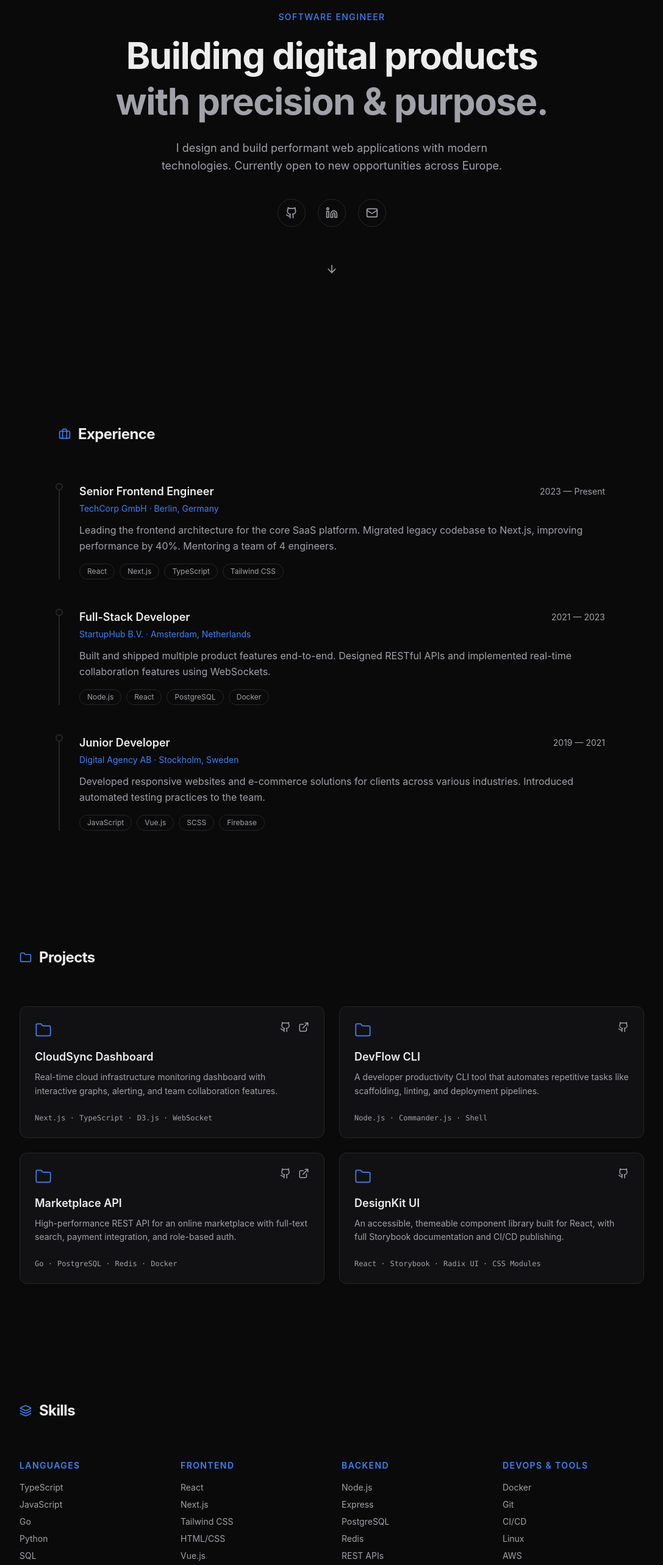
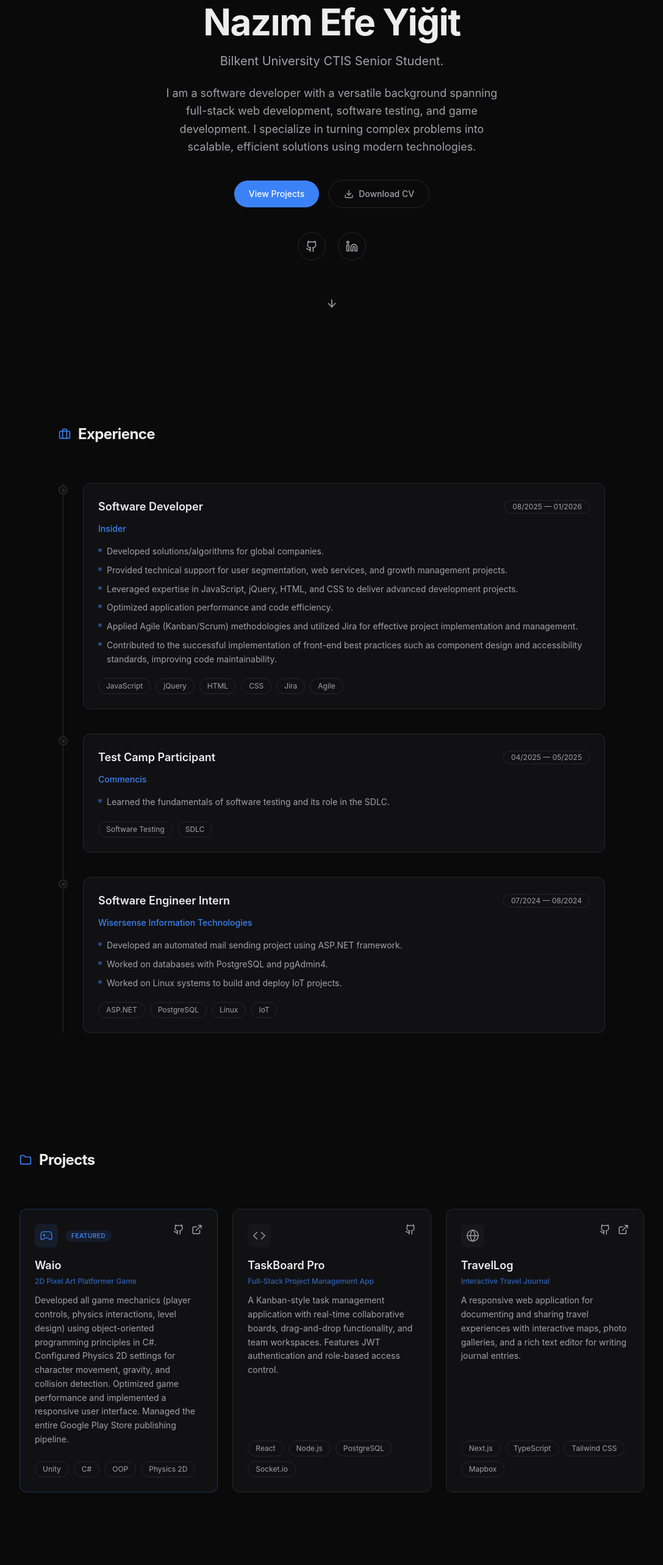
Before and after one commit to nefeygt/portfolio, a Next.js app: page / in a window 1280 px wide. Shown: the part 200-2766 px from the top of the page at 61% size, without its empty margins (96-1183 px from the left). Built offline with nearby package versions, Linux system fonts and the light colour scheme.

Commit message:
updated info

```diff
--- a/package.json
+++ b/package.json
@@ -1 +1 @@
-{"name":"portfolio","version":"0.1.0","private":true,"scripts":{"dev":"next dev","build":"next build","start":"next start","lint":"next lint"},"dependencies":{"next":"^15.1.0","react":"^19.0.0","react-dom":"^19.0.0","lucide-react":"^0.468.0"},"devDependencies":{"@types/node":"^22.0.0","@types/react":"^19.0.0","@types/react-dom":"^19.0.0","typescript":"^5.7.0","tailwindcss":"^4.0.0","@tailwindcss/postcss":"^4.0.0","eslint":"^9.0.0","eslint-config-next":"^15.1.0"}}
+{"name":"portfolio","version":"0.1.0","private":true,"scripts":{"dev":"next dev","build":"next build","start":"next start","lint":"next lint"},"dependencies":{"framer-motion":"^12.36.0","lucide-react":"^0.468.0","next":"^15.1.0","react":"^19.0.0","react-dom":"^19.0.0"},"devDependencies":{"@tailwindcss/postcss":"^4.0.0","@types/node":"^22.0.0","@types/react":"^19.0.0","@types/react-dom":"^19.0.0","eslint":"^9.0.0","eslint-config-next":"^15.1.0","tailwindcss":"^4.0.0","typescript":"^5.7.0"}}
--- a/src/components/ExperienceSection.tsx
+++ b/src/components/ExperienceSection.tsx
@@ -2,31 +2,38 @@ import { Briefcase } from "lucide-react";
 
 const experiences = [
   {
-    role: "Senior Frontend Engineer",
-    company: "TechCorp GmbH",
-    location: "Berlin, Germany",
-    period: "2023 — Present",
-    description:
-      "Leading the frontend architecture for the core SaaS platform. Migrated legacy codebase to Next.js, improving performance by 40%. Mentoring a team of 4 engineers.",
-    technologies: ["React", "Next.js", "TypeScript", "Tailwind CSS"],
+    role: "Software Developer",
+    company: "Insider",
+    period: "08/2025 — 01/2026",
+    bullets: [
+      "Developed solutions/algorithms for global companies.",
+      "Provided technical support for user segmentation, web services, and growth management projects.",
+      "Leveraged expertise in JavaScript, jQuery, HTML, and CSS to deliver advanced development projects.",
+      "Optimized application performance and code efficiency.",
+      "Applied Agile (Kanban/Scrum) methodologies and utilized Jira for effective project implementation and management.",
+      "Contributed to the successful implementation of front-end best practices such as component design and accessibility standards, improving code maintainability.",
+    ],
+    technologies: ["JavaScript", "jQuery", "HTML", "CSS", "Jira", "Agile"],
   },
   {
-    role: "Full-Stack Developer",
-    company: "StartupHub B.V.",
-    location: "Amsterdam, Netherlands",
-    period: "2021 — 2023",
-    description:
-      "Built and shipped multiple product features end-to-end. Designed RESTful APIs and implemented real-time collaboration features using WebSockets.",
-    technologies: ["Node.js", "React", "PostgreSQL", "Docker"],
+    role: "Test Camp Participant",
+    company: "Commencis",
+    period: "04/2025 — 05/2025",
+    bullets: [
+      "Learned the fundamentals of software testing and its role in the SDLC.",
+    ],
+    technologies: ["Software Testing", "SDLC"],
   },
   {
-    role: "Junior Developer",
-    company: "Digital Agency AB",
-    location: "Stockholm, Sweden",
-    period: "2019 — 2021",
-    description:
-      "Developed responsive websites and e-commerce solutions for clients across various industries. Introduced automated testing practices to the team.",
-    technologies: ["JavaScript", "Vue.js", "SCSS", "Firebase"],
+    role: "Software Engineer Intern",
+    company: "Wisersense Information Technologies",
+    period: "07/2024 — 08/2024",
+    bullets: [
+      "Developed an automated mail sending project using ASP.NET framework.",
+      "Worked on databases with PostgreSQL and pgAdmin4.",
+      "Worked on Linux systems to build and deploy IoT projects.",
+    ],
+    technologies: ["ASP.NET", "PostgreSQL", "Linux", "IoT"],
   },
 ];
 
@@ -39,39 +46,58 @@ export default function ExperienceSection() {
           <h2 className="text-2xl font-bold tracking-tight">Experience</h2>
         </div>
 
-        <div className="space-y-12">
+        {/* Timeline */}
+        <div className="relative">
+          {/* Vertical line */}
+          <div className="absolute left-[7px] top-0 h-full w-px bg-border" />
+
+          <div className="space-y-10">
             {experiences.map((exp, i) => (
-            <article
-              key={i}
-              className="group relative border-l-2 border-border pl-8 transition-colors hover:border-accent"
-            >
-              <div className="absolute -left-[7px] top-0 h-3 w-3 rounded-full border-2 border-border bg-background transition-colors group-hover:border-accent" />
-
-              <div className="mb-1 flex flex-col gap-1 sm:flex-row sm:items-center sm:justify-between">
-                <h3 className="text-lg font-semibold">{exp.role}</h3>
-                <span className="text-sm text-muted">{exp.period}</span>
+              <article key={i} className="group relative pl-10">
+                {/* Timeline dot */}
+                <div className="absolute left-0 top-1 z-10 flex h-[15px] w-[15px] items-center justify-center rounded-full border-2 border-border bg-background transition-colors group-hover:border-accent group-hover:bg-accent/10">
+                  <div className="h-1.5 w-1.5 rounded-full bg-border transition-colors group-hover:bg-accent" />
                 </div>
 
-              <p className="mb-3 text-sm text-accent">
-                {exp.company} &middot; {exp.location}
+                {/* Card */}
+                <div className="rounded-xl border border-border bg-card p-6 transition-all duration-300 group-hover:border-accent/40 group-hover:shadow-[0_0_20px_rgba(59,130,246,0.06)]">
+                  <div className="mb-3 flex flex-col gap-1 sm:flex-row sm:items-center sm:justify-between">
+                    <h3 className="text-lg font-semibold">{exp.role}</h3>
+                    <span className="shrink-0 rounded-full border border-border px-3 py-0.5 text-xs text-muted">
+                      {exp.period}
+                    </span>
+                  </div>
+
+                  <p className="mb-4 text-sm font-medium text-accent">
+                    {exp.company}
                   </p>
 
-              <p className="mb-4 leading-relaxed text-muted">
-                {exp.description}
-              </p>
+                  <ul className="mb-5 space-y-2">
+                    {exp.bullets.map((bullet, j) => (
+                      <li
+                        key={j}
+                        className="flex gap-2 text-sm leading-relaxed text-muted"
+                      >
+                        <span className="mt-1.5 h-1.5 w-1.5 shrink-0 rounded-full bg-accent/50" />
+                        {bullet}
+                      </li>
+                    ))}
+                  </ul>
 
                   <div className="flex flex-wrap gap-2">
                     {exp.technologies.map((tech) => (
                       <span
                         key={tech}
-                    className="rounded-full border border-border px-3 py-1 text-xs text-muted"
+                        className="rounded-full border border-border px-3 py-1 text-xs text-muted transition-colors group-hover:border-accent/30 group-hover:text-foreground"
                       >
                         {tech}
                       </span>
                     ))}
                   </div>
+                </div>
               </article>
             ))}
+          </div>
         </div>
       </div>
     </section>
--- a/src/components/HeroSection.tsx
+++ b/src/components/HeroSection.tsx
@@ -1,28 +1,98 @@
-import { ArrowDown, Github, Linkedin, Mail } from "lucide-react";
+"use client";
+
+import { motion, type Variants } from "framer-motion";
+import { ArrowDown, Download, Github, Linkedin } from "lucide-react";
+
+const fadeUp: Variants = {
+  hidden: { opacity: 0, y: 20 },
+  visible: (i: number) => ({
+    opacity: 1,
+    y: 0,
+    transition: { duration: 0.5, delay: i * 0.15, ease: [0.25, 0.1, 0.25, 1] },
+  }),
+};
 
 export default function HeroSection() {
   return (
     <section className="flex min-h-screen items-center justify-center px-6 pt-20">
       <div className="mx-auto max-w-3xl text-center">
-        <p className="mb-4 text-sm font-medium tracking-widest text-accent uppercase">
-          Software Engineer
-        </p>
+        <motion.p
+          className="mb-4 text-sm font-medium tracking-widest text-accent uppercase"
+          variants={fadeUp}
+          initial="hidden"
+          animate="visible"
+          custom={0}
+        >
+          Software Developer
+        </motion.p>
 
-        <h1 className="mb-6 text-4xl font-bold leading-tight tracking-tight sm:text-5xl lg:text-6xl">
-          Building digital products
-          <br />
-          <span className="text-muted">with precision & purpose.</span>
-        </h1>
+        <motion.h1
+          className="mb-3 text-4xl font-bold leading-tight tracking-tight sm:text-5xl lg:text-6xl"
+          variants={fadeUp}
+          initial="hidden"
+          animate="visible"
+          custom={1}
+        >
+          Nazım Efe Yiğit
+        </motion.h1>
 
-        <p className="mx-auto mb-10 max-w-xl text-base leading-relaxed text-muted sm:text-lg">
-          I design and build performant web applications with modern
-          technologies. Currently open to new opportunities across Europe.
-        </p>
+        <motion.p
+          className="mb-6 text-lg text-muted sm:text-xl"
+          variants={fadeUp}
+          initial="hidden"
+          animate="visible"
+          custom={2}
+        >
+          Bilkent University CTIS Senior Student.
+        </motion.p>
+
+        <motion.p
+          className="mx-auto mb-10 max-w-xl text-base leading-relaxed text-muted sm:text-lg"
+          variants={fadeUp}
+          initial="hidden"
+          animate="visible"
+          custom={3}
+        >
+          I am a software developer with a versatile background spanning
+          full-stack web development, software testing, and game development. I
+          specialize in turning complex problems into scalable, efficient
+          solutions using modern technologies.
+        </motion.p>
+
+        {/* CTA buttons */}
+        <motion.div
+          className="mb-10 flex flex-col items-center justify-center gap-4 sm:flex-row"
+          variants={fadeUp}
+          initial="hidden"
+          animate="visible"
+          custom={4}
+        >
+          <a
+            href="#projects"
+            className="inline-flex items-center gap-2 rounded-full bg-accent px-6 py-3 text-sm font-medium text-white transition-colors hover:bg-accent-hover"
+          >
+            View Projects
+          </a>
+          <a
+            href="/cv.pdf"
+            download
+            className="inline-flex items-center gap-2 rounded-full border border-border px-6 py-3 text-sm font-medium text-muted transition-colors hover:border-accent hover:text-accent"
+          >
+            <Download size={16} />
+            Download CV
+          </a>
+        </motion.div>
 
         {/* Social links */}
-        <div className="mb-16 flex items-center justify-center gap-5">
+        <motion.div
+          className="mb-16 flex items-center justify-center gap-5"
+          variants={fadeUp}
+          initial="hidden"
+          animate="visible"
+          custom={5}
+        >
           <a
-            href="https://github.com"
+            href="https://github.com/nefeygt"
             target="_blank"
             rel="noopener noreferrer"
             aria-label="GitHub"
@@ -31,7 +101,7 @@ export default function HeroSection() {
             <Github size={20} />
           </a>
           <a
-            href="https://linkedin.com"
+            href="https://linkedin.com/in/nazımefeyiğit"
             target="_blank"
             rel="noopener noreferrer"
             aria-label="LinkedIn"
@@ -39,23 +109,20 @@ export default function HeroSection() {
           >
             <Linkedin size={20} />
           </a>
-          <a
-            href="mailto:hello@example.com"
-            aria-label="Email"
-            className="rounded-full border border-border p-3 text-muted transition-colors hover:border-accent hover:text-accent"
-          >
-            <Mail size={20} />
-          </a>
-        </div>
+        </motion.div>
 
         {/* Scroll hint */}
-        <a
+        <motion.a
           href="#experience"
           className="inline-flex animate-bounce text-muted transition-colors hover:text-foreground"
           aria-label="Scroll to experience"
+          variants={fadeUp}
+          initial="hidden"
+          animate="visible"
+          custom={6}
         >
           <ArrowDown size={20} />
-        </a>
+        </motion.a>
       </div>
     </section>
   );
--- a/src/components/ProjectsSection.tsx
+++ b/src/components/ProjectsSection.tsx
@@ -1,35 +1,54 @@
-import { ExternalLink, Folder, Github } from "lucide-react";
+import {
+  ExternalLink,
+  Folder,
+  Gamepad2,
+  Github,
+  Code,
+  Globe,
+} from "lucide-react";
+import type { LucideIcon } from "lucide-react";
 
-const projects = [
+interface Project {
+  title: string;
+  subtitle: string;
+  description: string;
+  technologies: string[];
+  icon: LucideIcon;
+  featured?: boolean;
+  github?: string;
+  live?: string;
+}
+
+const projects: Project[] = [
   {
-    title: "CloudSync Dashboard",
+    title: "Waio",
+    subtitle: "2D Pixel Art Platformer Game",
     description:
-      "Real-time cloud infrastructure monitoring dashboard with interactive graphs, alerting, and team collaboration features.",
-    technologies: ["Next.js", "TypeScript", "D3.js", "WebSocket"],
-    github: "https://github.com",
-    live: "https://example.com",
+      "Developed all game mechanics (player controls, physics interactions, level design) using object-oriented programming principles in C#. Configured Physics 2D settings for character movement, gravity, and collision detection. Optimized game performance and implemented a responsive user interface. Managed the entire Google Play Store publishing pipeline.",
+    technologies: ["Unity", "C#", "OOP", "Physics 2D"],
+    icon: Gamepad2,
+    featured: true,
+    github: "https://github.com/nefeygt",
+    live: "#",
   },
   {
-    title: "DevFlow CLI",
+    title: "TaskBoard Pro",
+    subtitle: "Full-Stack Project Management App",
     description:
-      "A developer productivity CLI tool that automates repetitive tasks like scaffolding, linting, and deployment pipelines.",
-    technologies: ["Node.js", "Commander.js", "Shell"],
-    github: "https://github.com",
+      "A Kanban-style task management application with real-time collaborative boards, drag-and-drop functionality, and team workspaces. Features JWT authentication and role-based access control.",
+    technologies: ["React", "Node.js", "PostgreSQL", "Socket.io"],
+    icon: Code,
+    github: "https://github.com/nefeygt",
   },
   {
-    title: "Marketplace API",
+    title: "TravelLog",
+    subtitle: "Interactive Travel Journal",
     description:
-      "High-performance REST API for an online marketplace with full-text search, payment integration, and role-based auth.",
-    technologies: ["Go", "PostgreSQL", "Redis", "Docker"],
-    github: "https://github.com",
-    live: "https://example.com",
-  },
-  {
-    title: "DesignKit UI",
-    description:
-      "An accessible, themeable component library built for React, with full Storybook documentation and CI/CD publishing.",
-    technologies: ["React", "Storybook", "Radix UI", "CSS Modules"],
-    github: "https://github.com",
+      "A responsive web application for documenting and sharing travel experiences with interactive maps, photo galleries, and a rich text editor for writing journal entries.",
+    technologies: ["Next.js", "TypeScript", "Tailwind CSS", "Mapbox"],
+    icon: Globe,
+    github: "https://github.com/nefeygt",
+    live: "#",
   },
 ];
 
@@ -42,18 +61,35 @@ export default function ProjectsSection() {
           <h2 className="text-2xl font-bold tracking-tight">Projects</h2>
         </div>
 
-        <div className="grid gap-6 sm:grid-cols-2">
-          {projects.map((project, i) => (
+        <div className="grid gap-6 sm:grid-cols-2 lg:grid-cols-3">
+          {projects.map((project, i) => {
+            const Icon = project.icon;
+            return (
               <article
                 key={i}
-              className="group flex flex-col rounded-xl border border-border bg-card p-6 transition-colors hover:border-accent/40"
+                className={`group flex flex-col rounded-xl border bg-card p-6 transition-all duration-300 hover:shadow-[0_0_24px_rgba(59,130,246,0.08)] ${
+                  project.featured
+                    ? "border-accent/30 sm:col-span-2 lg:col-span-1"
+                    : "border-border hover:border-accent/40"
+                }`}
               >
                 <div className="mb-4 flex items-start justify-between">
-                <Folder
-                  size={28}
-                  className="text-accent"
-                  strokeWidth={1.5}
-                />
+                  <div className="flex items-center gap-3">
+                    <div
+                      className={`rounded-lg p-2 ${
+                        project.featured
+                          ? "bg-accent/10 text-accent"
+                          : "bg-border/30 text-muted group-hover:text-accent"
+                      } transition-colors`}
+                    >
+                      <Icon size={22} strokeWidth={1.5} />
+                    </div>
+                    {project.featured && (
+                      <span className="rounded-full bg-accent/10 px-2.5 py-0.5 text-[10px] font-semibold tracking-wider text-accent uppercase">
+                        Featured
+                      </span>
+                    )}
+                  </div>
                   <div className="flex gap-3">
                     {project.github && (
                       <a
@@ -80,9 +116,13 @@ export default function ProjectsSection() {
                   </div>
                 </div>
 
-              <h3 className="mb-2 text-lg font-semibold transition-colors group-hover:text-accent">
+                <h3 className="mb-1 text-lg font-semibold transition-colors group-hover:text-accent">
                   {project.title}
                 </h3>
+
+                <p className="mb-3 text-xs font-medium text-accent/70">
+                  {project.subtitle}
+                </p>
 
                 <p className="mb-6 flex-1 text-sm leading-relaxed text-muted">
                   {project.description}
@@ -92,17 +132,15 @@ export default function ProjectsSection() {
                   {project.technologies.map((tech) => (
                     <span
                       key={tech}
-                    className="text-xs font-mono text-muted"
+                      className="rounded-full border border-border px-3 py-1 text-xs text-muted transition-colors group-hover:border-accent/30 group-hover:text-foreground"
                     >
                       {tech}
-                    {tech !==
-                      project.technologies[project.technologies.length - 1] &&
-                      " ·"}
                     </span>
                   ))}
                 </div>
               </article>
-          ))}
+            );
+          })}
         </div>
       </div>
     </section>
--- a/src/components/SkillsSection.tsx
+++ b/src/components/SkillsSection.tsx
@@ -1,21 +1,52 @@
-import { Layers } from "lucide-react";
+import { Award, GraduationCap, Layers } from "lucide-react";
 
-const skillCategories = [
+const education = [
   {
-    title: "Languages",
-    skills: ["TypeScript", "JavaScript", "Go", "Python", "SQL"],
+    degree: "B.S. Information Systems and Technologies (CTIS)",
+    school: "Bilkent University",
+    note: "Comprehensive Scholarship",
+    period: "2022 — 2026",
+    location: "Ankara, Turkey",
   },
   {
-    title: "Frontend",
-    skills: ["React", "Next.js", "Tailwind CSS", "HTML/CSS", "Vue.js"],
+    degree: "B.S. Business Information Technology",
+    school: "Haaga-Helia University",
+    note: "Exchange Semester",
+    period: "01/2025 — 05/2025",
+    location: "Helsinki, Finland",
+  },
+];
+
+const certifications = [
+  { name: "ISTQB\u00ae CTFL", detail: "ISTQB Certified Tester Foundation Level" },
+];
+
+const skillGroups = [
+  {
+    title: "Programming Languages",
+    skills: ["C#", "Java", "JavaScript", "HTML/CSS", "Python", "C", "R"],
   },
   {
-    title: "Backend",
-    skills: ["Node.js", "Express", "PostgreSQL", "Redis", "REST APIs"],
+    title: "Frameworks",
+    skills: [".NET", "Django", "FastAPI", "jQuery"],
   },
   {
-    title: "DevOps & Tools",
-    skills: ["Docker", "Git", "CI/CD", "Linux", "AWS"],
+    title: "Data Management",
+    skills: ["MySQL", "Oracle", "PostgreSQL"],
+  },
+  {
+    title: "Tools & Networking",
+    skills: ["Unity", "Git", "Jira", "AWS", "CCNA 1", "CCNA 2"],
+  },
+  {
+    title: "Know-how",
+    skills: [
+      "Object-Oriented Programming",
+      "API Integration",
+      "Linux Systems",
+      "UI/UX Design",
+      "Game Development",
+    ],
   },
 ];
 
@@ -23,29 +54,87 @@ export default function SkillsSection() {
   return (
     <section id="skills" className="px-6 py-24">
       <div className="mx-auto max-w-5xl">
-        <div className="mb-16 flex items-center gap-3">
-          <Layers size={20} className="text-accent" />
-          <h2 className="text-2xl font-bold tracking-tight">Skills</h2>
+        {/* ── Education & Certifications ── */}
+        <div className="mb-20">
+          <div className="mb-12 flex items-center gap-3">
+            <GraduationCap size={20} className="text-accent" />
+            <h2 className="text-2xl font-bold tracking-tight">
+              Education & Certifications
+            </h2>
           </div>
 
-        <div className="grid gap-8 sm:grid-cols-2 lg:grid-cols-4">
-          {skillCategories.map((category) => (
-            <div key={category.title}>
-              <h3 className="mb-4 text-sm font-semibold tracking-widest text-accent uppercase">
-                {category.title}
+          <div className="grid gap-6 sm:grid-cols-2">
+            {education.map((edu) => (
+              <div
+                key={edu.school}
+                className="group rounded-xl border border-border bg-card p-6 transition-all duration-300 hover:border-accent/40 hover:shadow-[0_0_20px_rgba(59,130,246,0.06)]"
+              >
+                <h3 className="mb-1 text-base font-semibold">{edu.degree}</h3>
+                <p className="mb-3 text-sm font-medium text-accent">
+                  {edu.school}
+                </p>
+                <div className="flex flex-wrap items-center gap-2 text-xs text-muted">
+                  <span className="rounded-full border border-border px-2.5 py-0.5">
+                    {edu.period}
+                  </span>
+                  <span className="rounded-full border border-border px-2.5 py-0.5">
+                    {edu.location}
+                  </span>
+                  <span className="rounded-full border border-accent/30 bg-accent/10 px-2.5 py-0.5 text-accent">
+                    {edu.note}
+                  </span>
+                </div>
+              </div>
+            ))}
+          </div>
+
+          {/* Certifications */}
+          <div className="mt-6">
+            {certifications.map((cert) => (
+              <div
+                key={cert.name}
+                className="group flex items-center gap-4 rounded-xl border border-border bg-card p-5 transition-all duration-300 hover:border-accent/40 hover:shadow-[0_0_20px_rgba(59,130,246,0.06)]"
+              >
+                <div className="rounded-lg bg-accent/10 p-2.5 text-accent">
+                  <Award size={20} />
+                </div>
+                <div>
+                  <p className="text-sm font-semibold">{cert.name}</p>
+                  <p className="text-xs text-muted">{cert.detail}</p>
+                </div>
+              </div>
+            ))}
+          </div>
+        </div>
+
+        {/* ── Technical Skills ── */}
+        <div>
+          <div className="mb-12 flex items-center gap-3">
+            <Layers size={20} className="text-accent" />
+            <h2 className="text-2xl font-bold tracking-tight">
+              Technical Skills
+            </h2>
+          </div>
+
+          <div className="space-y-8">
+            {skillGroups.map((group) => (
+              <div key={group.title}>
+                <h3 className="mb-3 text-sm font-semibold tracking-widest text-accent uppercase">
+                  {group.title}
                 </h3>
-              <ul className="space-y-2">
-                {category.skills.map((skill) => (
-                  <li
+                <div className="flex flex-wrap gap-2">
+                  {group.skills.map((skill) => (
+                    <span
                       key={skill}
-                    className="text-sm text-muted transition-colors hover:text-foreground"
+                      className="rounded-full border border-border bg-card px-4 py-1.5 text-sm text-muted transition-colors hover:border-accent/40 hover:text-foreground"
                     >
                       {skill}
-                  </li>
+                    </span>
                   ))}
-              </ul>
+                </div>
               </div>
             ))}
+          </div>
         </div>
       </div>
     </section>
```
Also changed, not shown: src/components/Footer.tsx (+19 -25 lines), 1 other file (tests, documents, lock files or other folders). Lines whose indentation alone changed are shown as unchanged.
